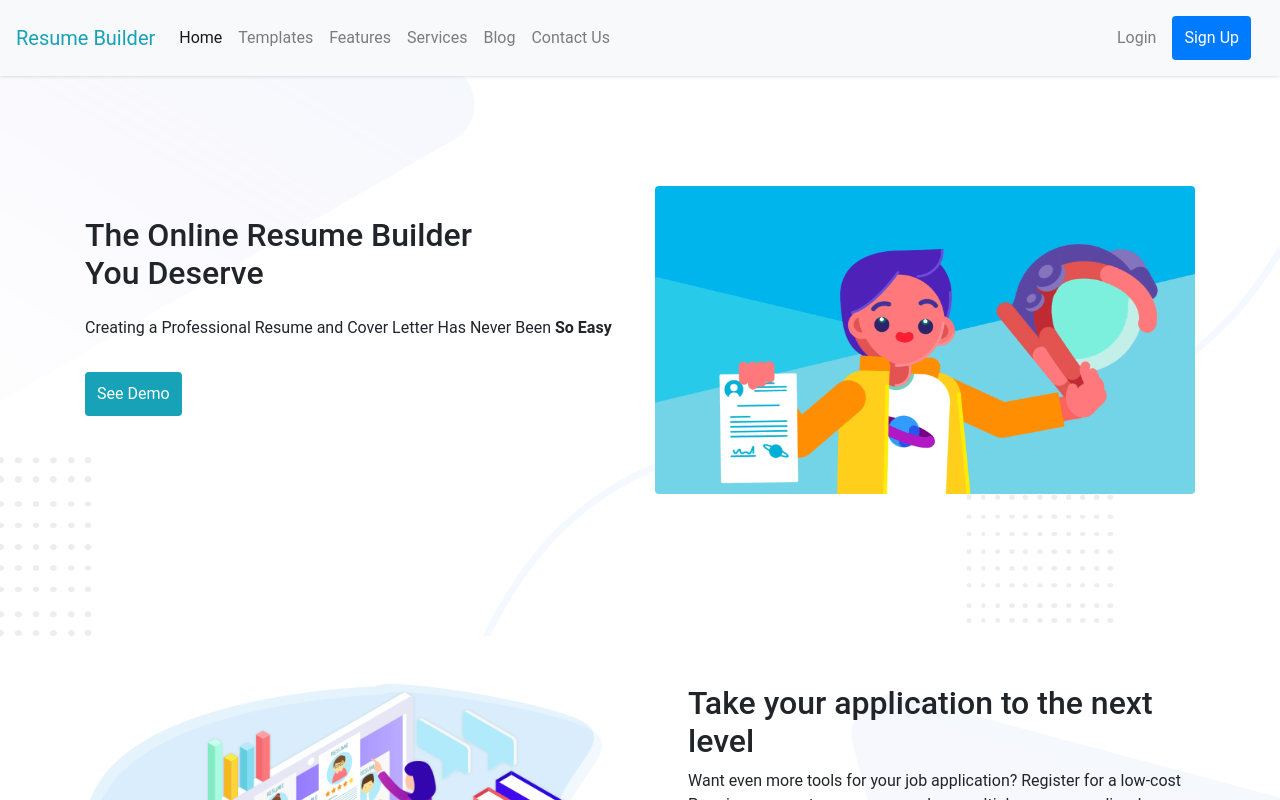
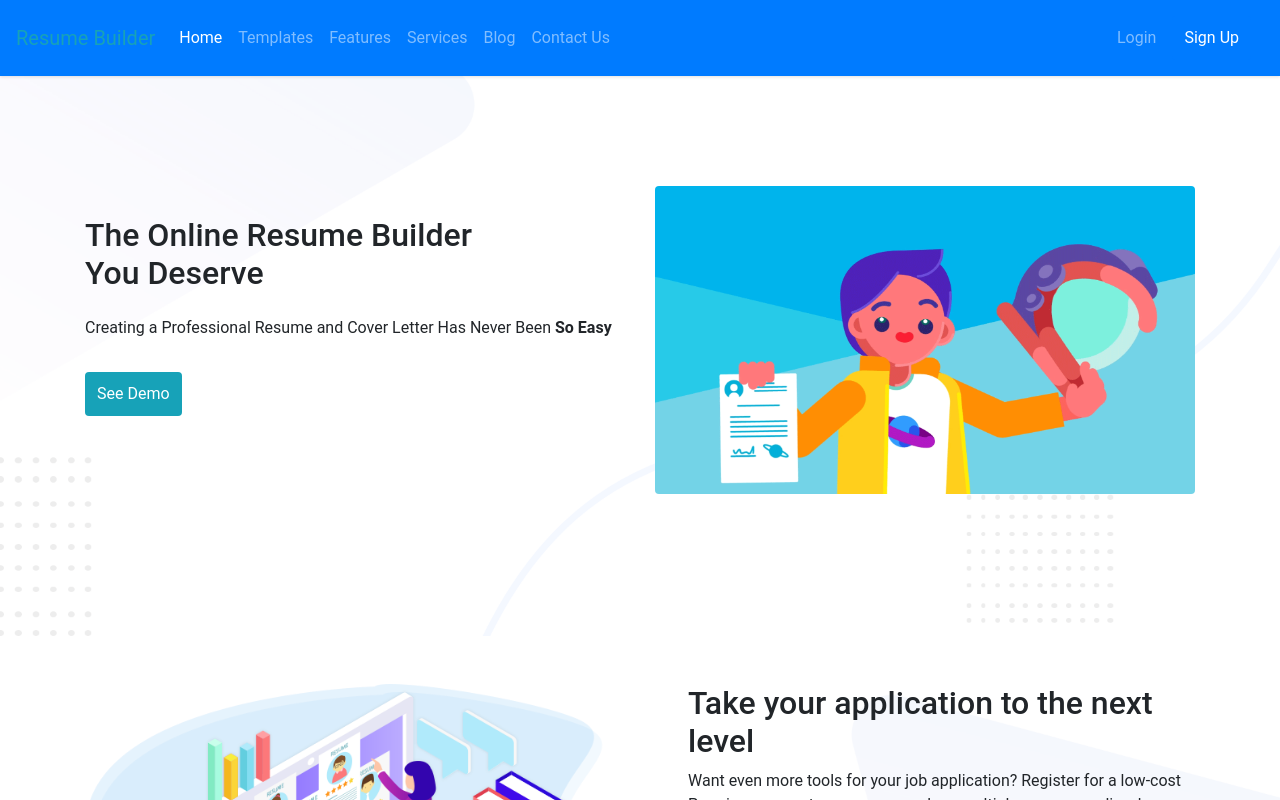
Before and after one commit to javed97/resume-generator, a React (Create React App) app: page / in a window 1280 px wide. Shown: the top 800 px of the page. Built offline with nearby package versions, Linux system fonts and the light colour scheme; no server answers.

Commit message:
Update Header.js

```diff
--- a/src/components/Landing-page/Header/Header.js
+++ b/src/components/Landing-page/Header/Header.js
@@ -9,7 +9,7 @@ const Header = () => {
   const auth = useAuth();
 
   return (
-    <nav class="navbar navbar-expand-lg navbar-light bg-light py-2 sticky-top">
+    <nav class="navbar navbar-expand-lg navbar-dark bg-primary py-2 sticky-top">
       <Link class="navbar-brand text-info" to="/">Resume Builder</Link>
       <button class="navbar-toggler" type="button" data-toggle="collapse" data-target="#navbarTogglerDemo02" aria-controls="navbarTogglerDemo02" aria-expanded="false" aria-label="Toggle navigation">
         <span class="navbar-toggler-icon"></span>
```
